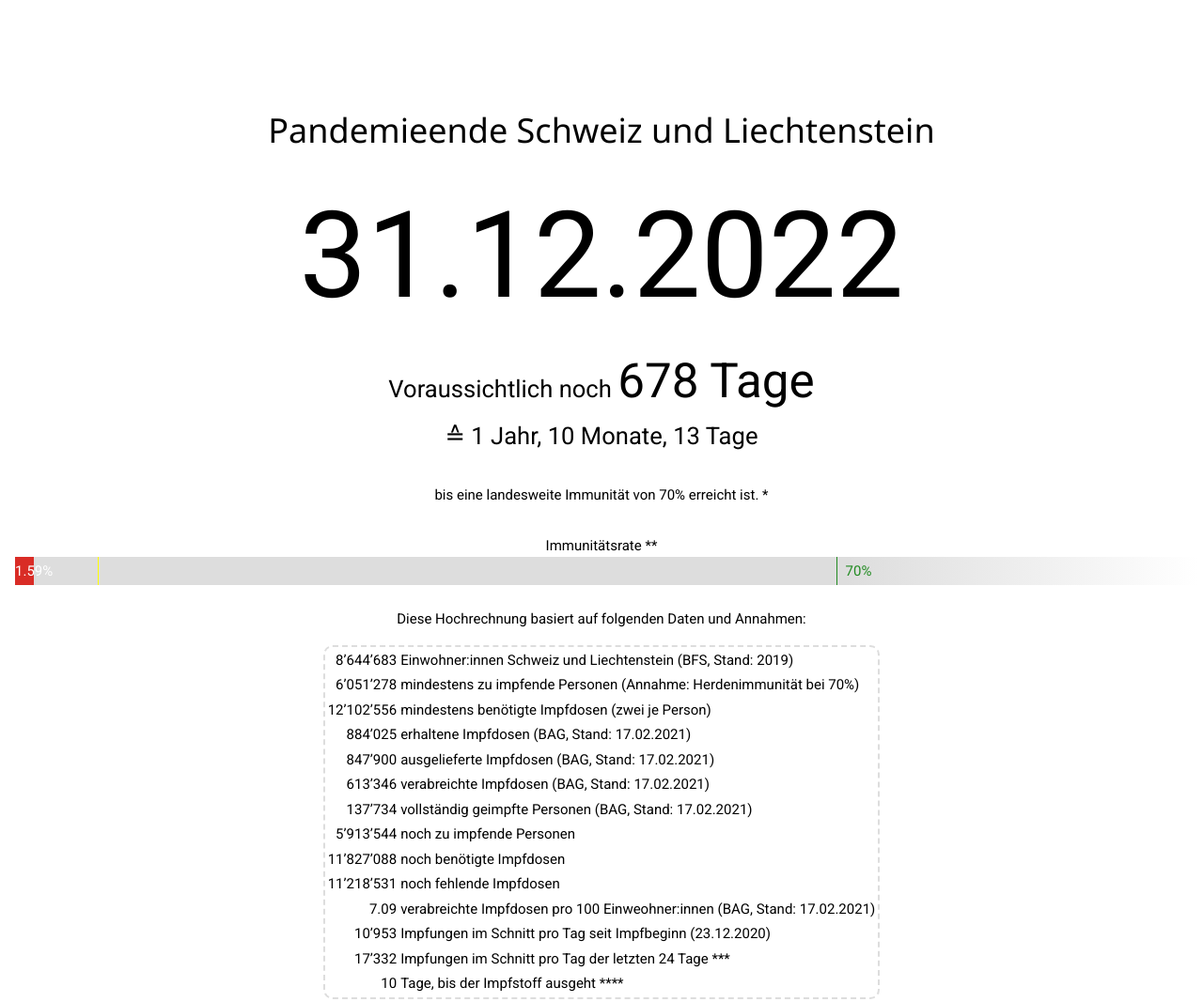
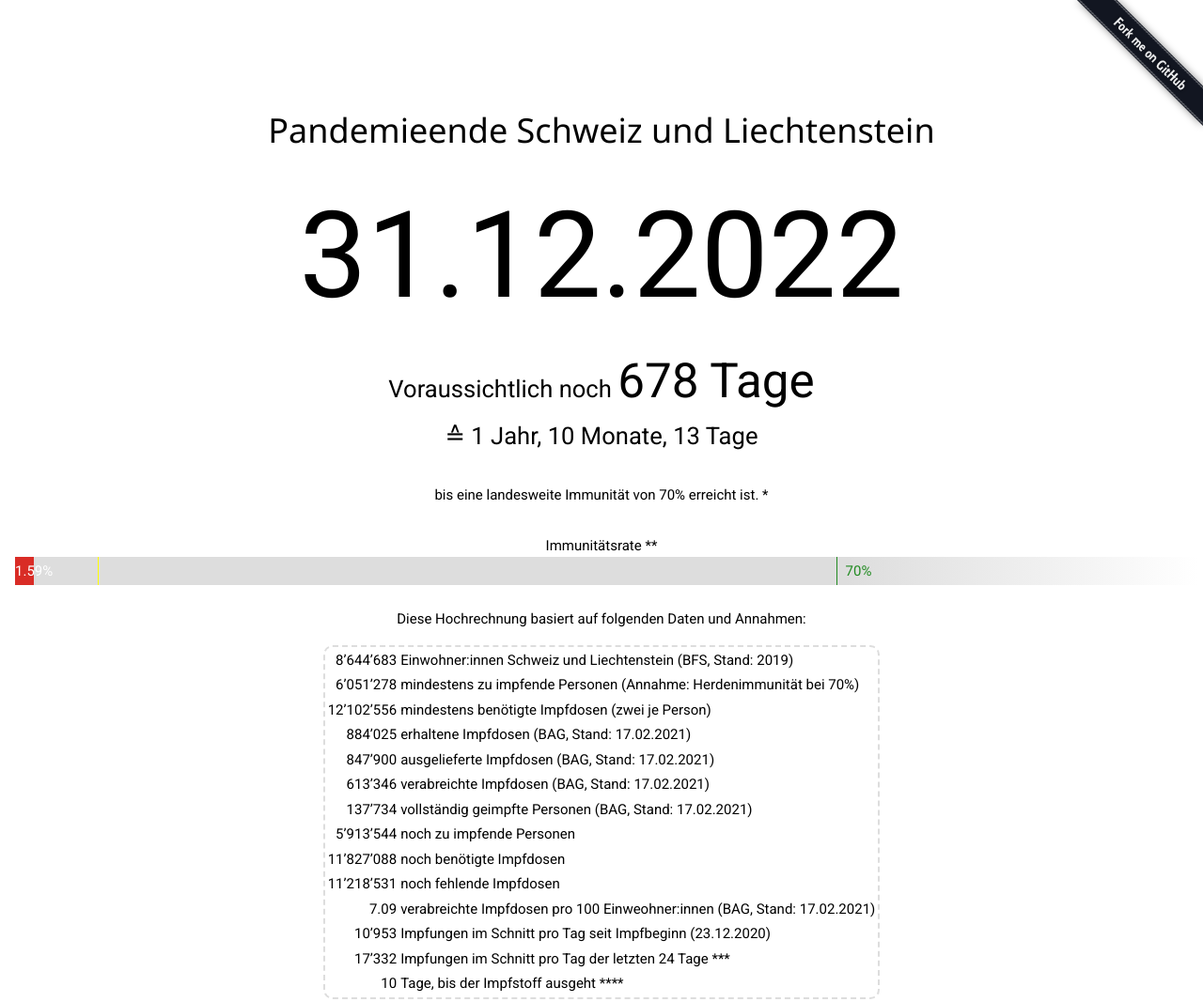
Before and after one commit to McPringle/pandemieende, a plain HTML site: page index.html in a window 1280 px wide. Shown: the top 1067 px of the page at 94% size. Drawn offline with nearby package versions, Linux system fonts and the light colour scheme.

Commit message:
:sparkles: Adding "Fork me on GitHub" banner

```diff
--- a/index.html
+++ b/index.html
@@ -32,6 +32,13 @@
         .links { padding: 32px; }
         .stand { padding-bottom: 16px; }
         .fngroup { padding-top: 32px; }
+        #forkme {
+            position: absolute;
+            top: 0;
+            right: 0;
+            border: 0;
+            z-index:100;
+        }
         #myProgress {
             width: 100%;
             background-color: #dddddd;
@@ -106,6 +113,7 @@
     </style>
 </head>
 <body>
+<a href="https://github.com/McPringle/pandemieende"><img id="forkme" src="forkme.png" alt="Fork me on GitHub"></a>
 <header class="main w3-container">
     <div class="w3-center">
         <h1>Pandemieende Schweiz und Liechtenstein</h1>
```
Also changed, not shown: forkme.png (added).
